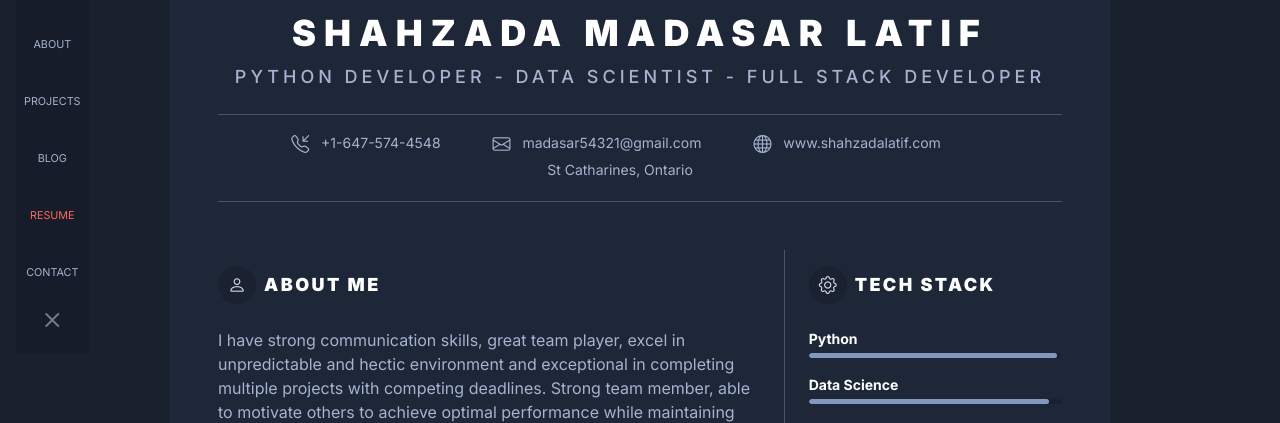
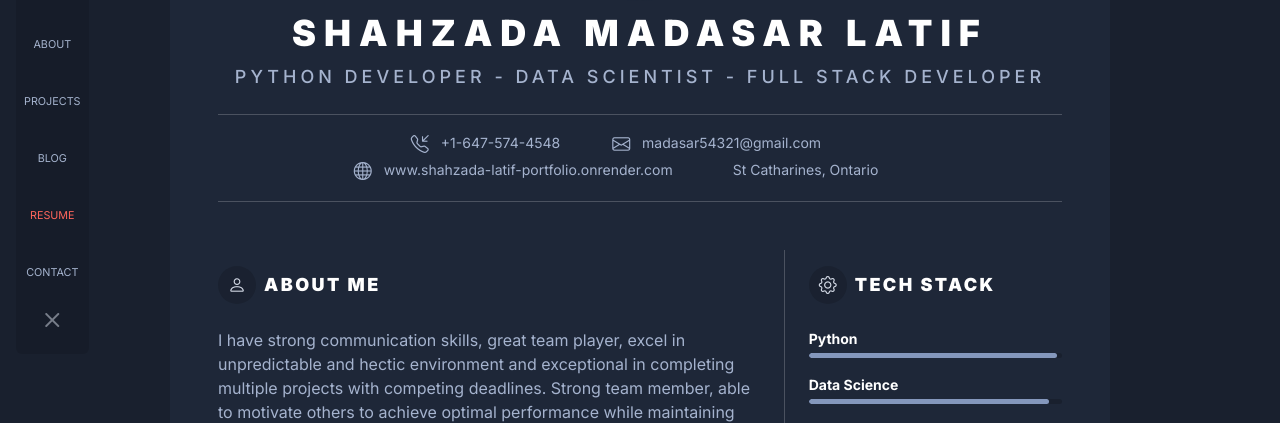
Before and after one commit to Madasar52/Shahzada-Latif-Portfolio, a Flask app: template templates/resume.html in a window 1280 px wide. Shown: the part 229-652 px from the top of the page. Run offline with Flask 3, Linux system fonts and the light colour scheme; the template is opened without the code that fills it, so the values that code supplies are empty; some libraries are stand-ins or nearby versions.

Commit message:
Commit 8

```diff
--- a/templates/resume.html
+++ b/templates/resume.html
@@ -117,7 +117,7 @@
 									<ul class="resume-contact-list list-unstyled list-inline mb-0 justify-content-between">
 										<li class="list-inline-item me-md-3 me-lg-5"><i class="resume-contact-icon bi bi-telephone-inbound me-2"></i> +1-647-574-4548</li>
 										<li class="list-inline-item me-md-3 me-lg-5"><i class="resume-contact-icon bi bi-envelope me-2"></i> madasar54321@gmail.com</li>
-										<li class="list-inline-item me-lg-5"><i class="resume-contact-icon bi bi-globe me-2"></i> www.shahzadalatif.com</li>
+										<li class="list-inline-item me-lg-5"><i class="resume-contact-icon bi bi-globe me-2"></i> www.shahzada-latif-portfolio.onrender.com</li>
 										<li class="list-inline-item me-lg-5"><i class="resume-contact-icon bi me-2" ></i> St Catharines, Ontario</li>
 
 									</ul>
```
